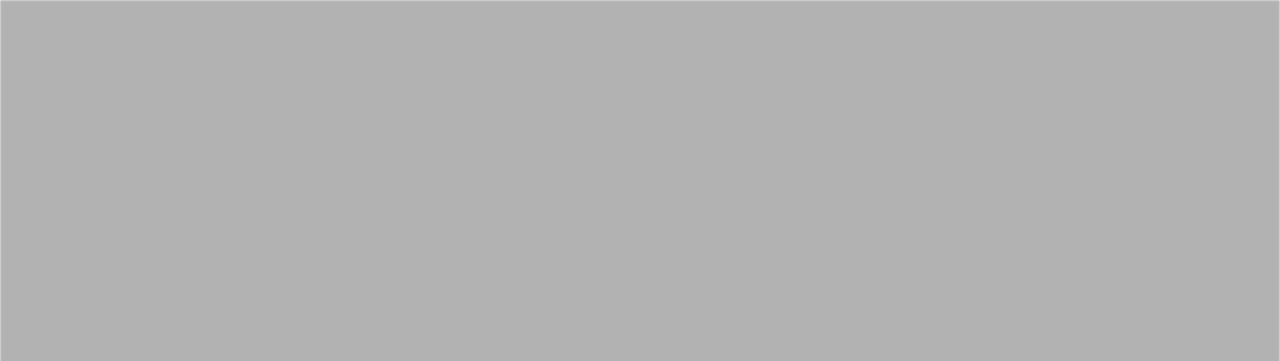
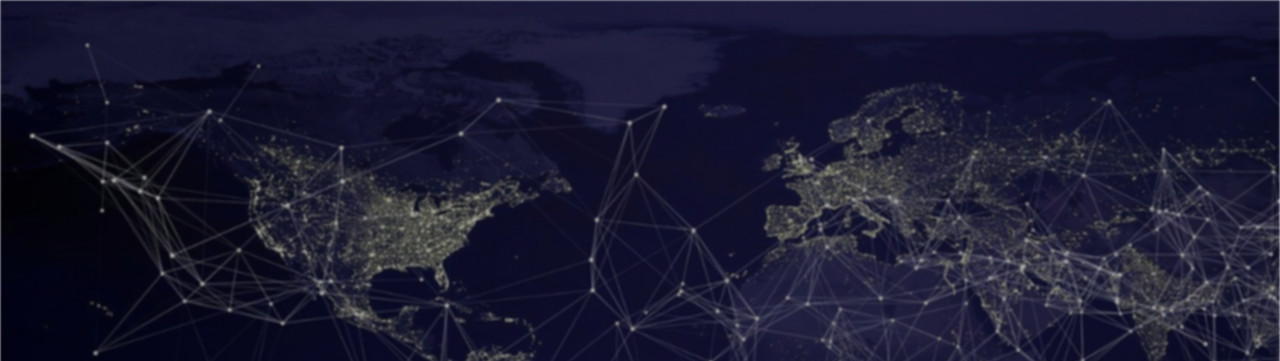
Before and after one commit to Kirao/Site_Aula, a plain HTML site: page index.html in a window 1280 px wide. Shown: the top 361 px of the page. Drawn offline with Linux system fonts and the light colour scheme; files whose address does not match are found by name.

Commit message:
Mudanças

```diff
--- a/assets/index.css
+++ b/assets/index.css
@@ -62,7 +62,7 @@ header::before {
     right: 0;
     bottom: 0;
     display: block;
-    background:linear-gradient(rgba(0,0,0,0.3),rgba(0,0,0,0.3)),url("/img/Fundo_Home.jpg");
+    background:linear-gradient(rgba(0,0,0,0.3),rgba(0,0,0,0.3)),url("/Site_Aula/images/Fundo_Home.jpg");
     background-size: cover;
     transform-origin: center center 0;
     transform: translateZ(-1px) scale(2);
```
